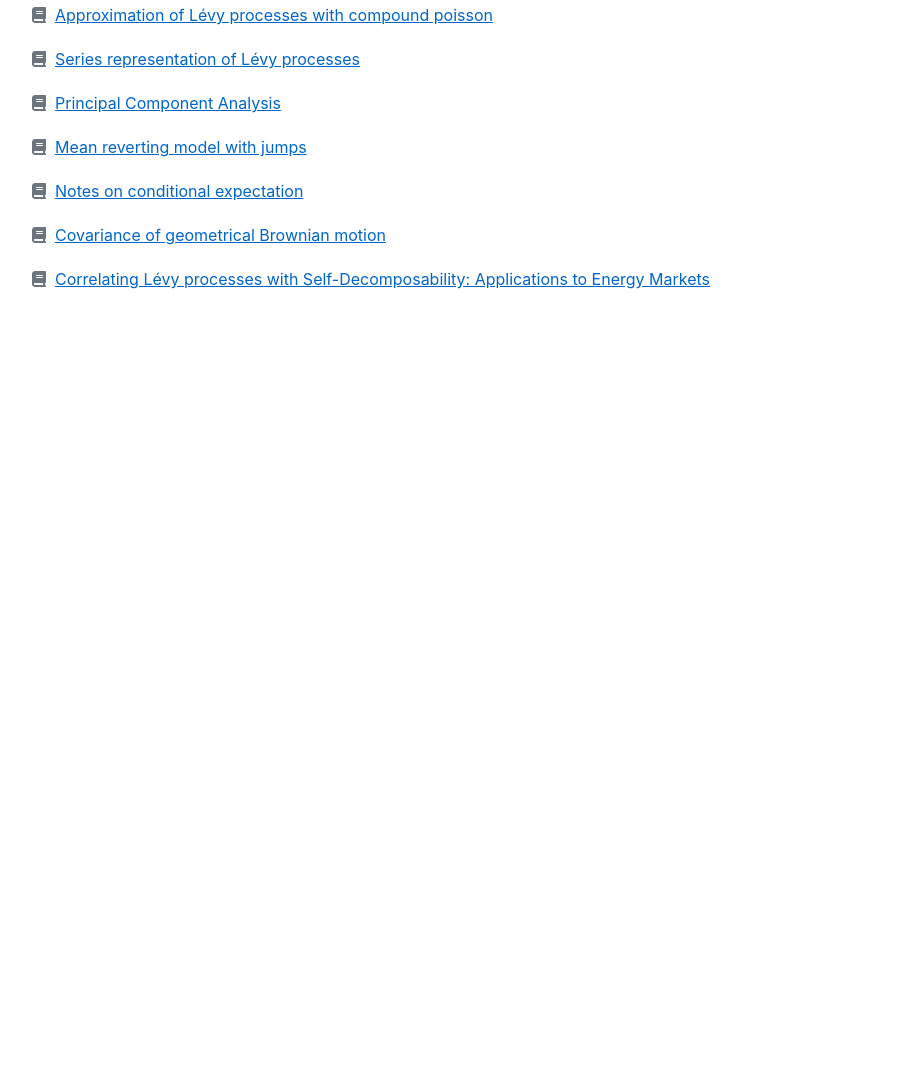
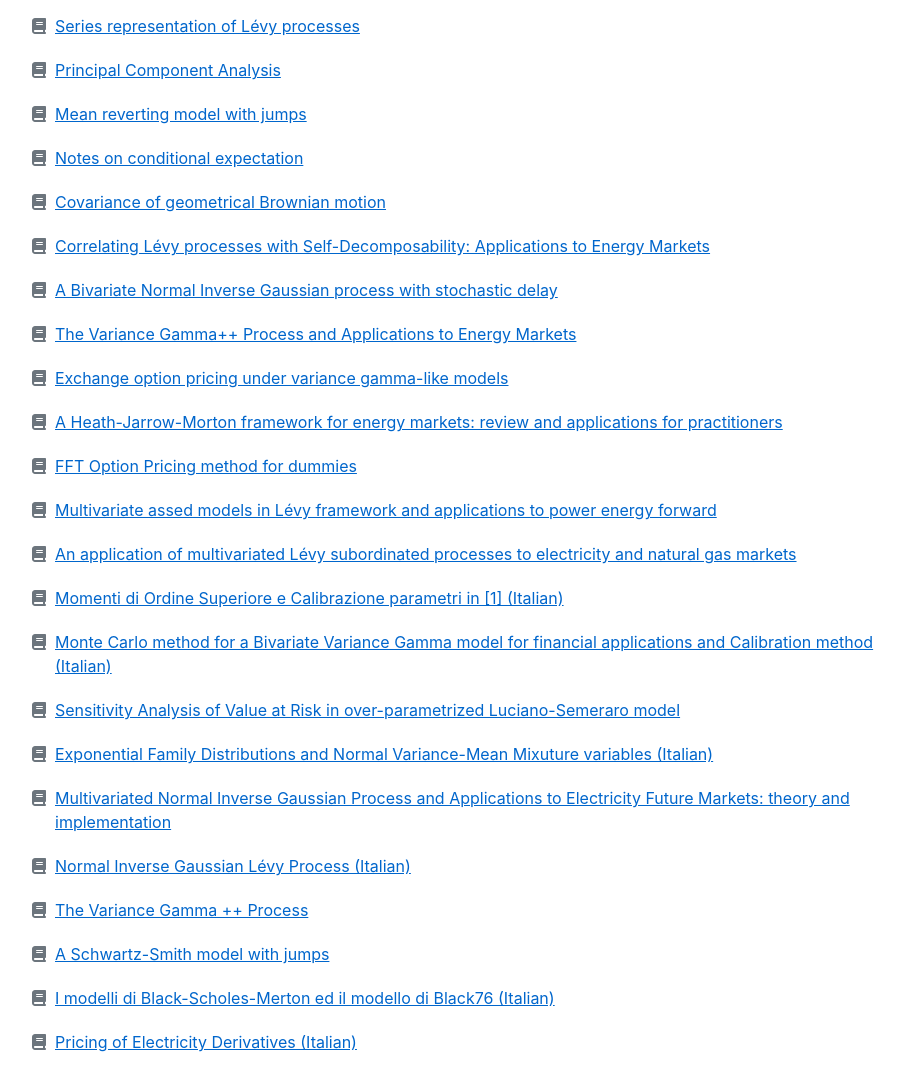
Before and after one commit to MatteoGardini1988/matteogardini1988.github.io, a plain HTML site: page index.html in a window 1280 px wide. Shown: the part 6740-7831 px from the top of the page, without its empty margins (305-1208 px from the left). Before the commit the page ends 7240 px from the top, so only its background shows below. Drawn offline with nearby package versions, Linux system fonts and the light colour scheme; a web font is replaced by a local one.

Commit message:
Index uploaded

```diff
--- a/index.html
+++ b/index.html
@@ -267,6 +267,7 @@
             <section class="resume-section" id="links">
                 <div class="resume-section-content">
                     <h2 class="mb-5">Documents</h2>
+                    <p class="lead mb-5">Some documents and notes on what I’ve worked on over the years.</p>
                     <ul class="fa-ul mb-0">
                         <li style="margin-bottom: 20px;">
                             <span class="fa-li"><i class="fa-solid fa-book"></i></span>
@@ -296,6 +297,74 @@
                             <span class="fa-li"><i class="fa-solid fa-book"></i></span>
                             <a href="pdf/Gardini_Sabino_Sasso_SD_Levy.pdf" target="_blank">Correlating Lévy processes with Self-Decomposability: Applications to Energy Markets</a>
                         </li>
+                        <li style="margin-bottom: 20px;">
+                            <span class="fa-li"><i class="fa-solid fa-book"></i></span>
+                            <a href="pdf/A_bivariate_Normal_Inverse_Gaussian_process_with_stochastic_delay.pdf" target="_blank">A Bivariate Normal Inverse Gaussian process with stochastic delay</a>
+                        </li>
+                        <li style="margin-bottom: 20px;">
+                            <span class="fa-li"><i class="fa-solid fa-book"></i></span>
+                            <a href="pdf/VG++.pdf" target="_blank">The Variance Gamma++ Process and Applications to Energy Markets</a>
+                        </li>
+                        <li style="margin-bottom: 20px;">
+                            <span class="fa-li"><i class="fa-solid fa-book"></i></span>
+                            <a href="pdf/SpreadOptions_VG++.pdf" target="_blank">Exchange option pricing under variance gamma-like models</a>
+                        </li>
+                        <li style="margin-bottom: 20px;">
+                            <span class="fa-li"><i class="fa-solid fa-book"></i></span>
+                            <a href="pdf/hjm_electrcity_markets_review_02.pdf" target="_blank">A Heath-Jarrow-Morton framework for energy markets: review and applications for practitioners</a>
+                        </li>
+                        <li style="margin-bottom: 20px;">
+                            <span class="fa-li"><i class="fa-solid fa-book"></i></span>
+                            <a href="pdf/Carr-Madan_Algorithm_For_Dummies.pdf" target="_blank">FFT Option Pricing method for dummies</a>
+                        </li>
+                        <li style="margin-bottom: 20px;">
+                            <span class="fa-li"><i class="fa-solid fa-book"></i></span>
+                            <a href="pdf/BallottaBonfiglioliApproach.pdf" target="_blank">Multivariate assed models in Lévy framework and applications to power energy forward</a>
+                        </li>
+                        <li style="margin-bottom: 20px;">
+                            <span class="fa-li"><i class="fa-solid fa-book"></i></span>
+                            <a href="pdf/article.pdf" target="_blank">An application of multivariated Lévy subordinated processes to electricity and natural gas markets</a>
+                        </li>
+                        <li style="margin-bottom: 20px;">
+                            <span class="fa-li"><i class="fa-solid fa-book"></i></span>
+                            <a href="pdf/SemeratoHigherMoments.pdf" target="_blank">Momenti di Ordine Superiore e Calibrazione parametri in [1] (Italian)</a>
+                        </li>
+                        <li style="margin-bottom: 20px;">
+                            <span class="fa-li"><i class="fa-solid fa-book"></i></span>
+                            <a href="pdf/MonteCarloSemeraro.pdf" target="_blank">Monte Carlo method for a Bivariate Variance Gamma model for financial applications and Calibration method (Italian)</a>
+                        </li>
+                        <li style="margin-bottom: 20px;">
+                            <span class="fa-li"><i class="fa-solid fa-book"></i></span>
+                            <a href="pdf/VaRSensitivity.pdf" target="_blank">Sensitivity Analysis of Value at Risk in over-parametrized Luciano-Semeraro model</a>
+                        </li>
+                        <li style="margin-bottom: 20px;">
+                            <span class="fa-li"><i class="fa-solid fa-book"></i></span>
+                            <a href="pdf/ExponentialFamily.pdf" target="_blank">Exponential Family Distributions and Normal Variance-Mean Mixuture variables (Italian)</a>
+                        </li>
+                        <li style="margin-bottom: 20px;">
+                            <span class="fa-li"><i class="fa-solid fa-book"></i></span>
+                            <a href="pdf/MVNIGProcessesEnergyMarkets.pdf" target="_blank">Multivariated Normal Inverse Gaussian Process and Applications to Electricity Future Markets: theory and implementation</a>
+                        </li>
+                        <li style="margin-bottom: 20px;">
+                            <span class="fa-li"><i class="fa-solid fa-book"></i></span>
+                            <a href="pdf/NIGProcess.pdf" target="_blank">Normal Inverse Gaussian Lévy Process (Italian)</a>
+                        </li>
+                        <li style="margin-bottom: 20px;">
+                            <span class="fa-li"><i class="fa-solid fa-book"></i></span>
+                            <a href="pdf/027_the_vg++_process_full.pdf" target="_blank">The Variance Gamma ++ Process</a>
+                        </li>
+                        <li style="margin-bottom: 20px;">
+                            <span class="fa-li"><i class="fa-solid fa-book"></i></span>
+                            <a href="pdf/002_A_Schwartz-Smith_model_with_jumps.pdf" target="_blank">A Schwartz-Smith model with jumps</a>
+                        </li>
+                        <li style="margin-bottom: 20px;">
+                            <span class="fa-li"><i class="fa-solid fa-book"></i></span>
+                            <a href="pdf/005_black_scholes_and_merton76.pdf" target="_blank">I modelli di Black-Scholes-Merton ed il modello di Black76 (Italian)</a>
+                        </li>
+                        <li style="margin-bottom: 20px;">
+                            <span class="fa-li"><i class="fa-solid fa-book"></i></span>
+                            <a href="pdf/020_Pricing of Electricity Derivatives.pdf" target="_blank">Pricing of Electricity Derivatives (Italian)</a>
+                        </li>
                     </ul>
                 </div>
             </section>
```
